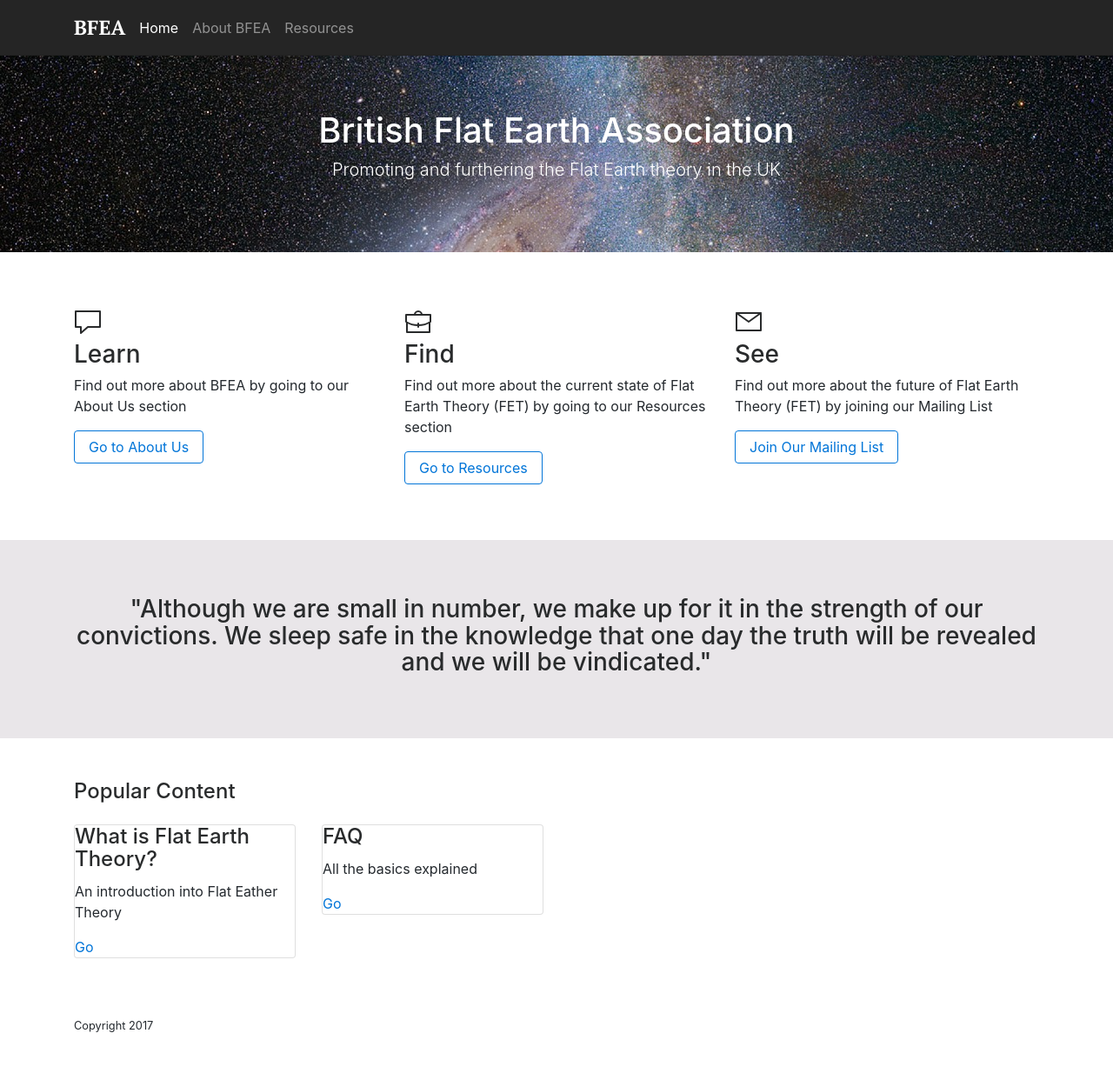
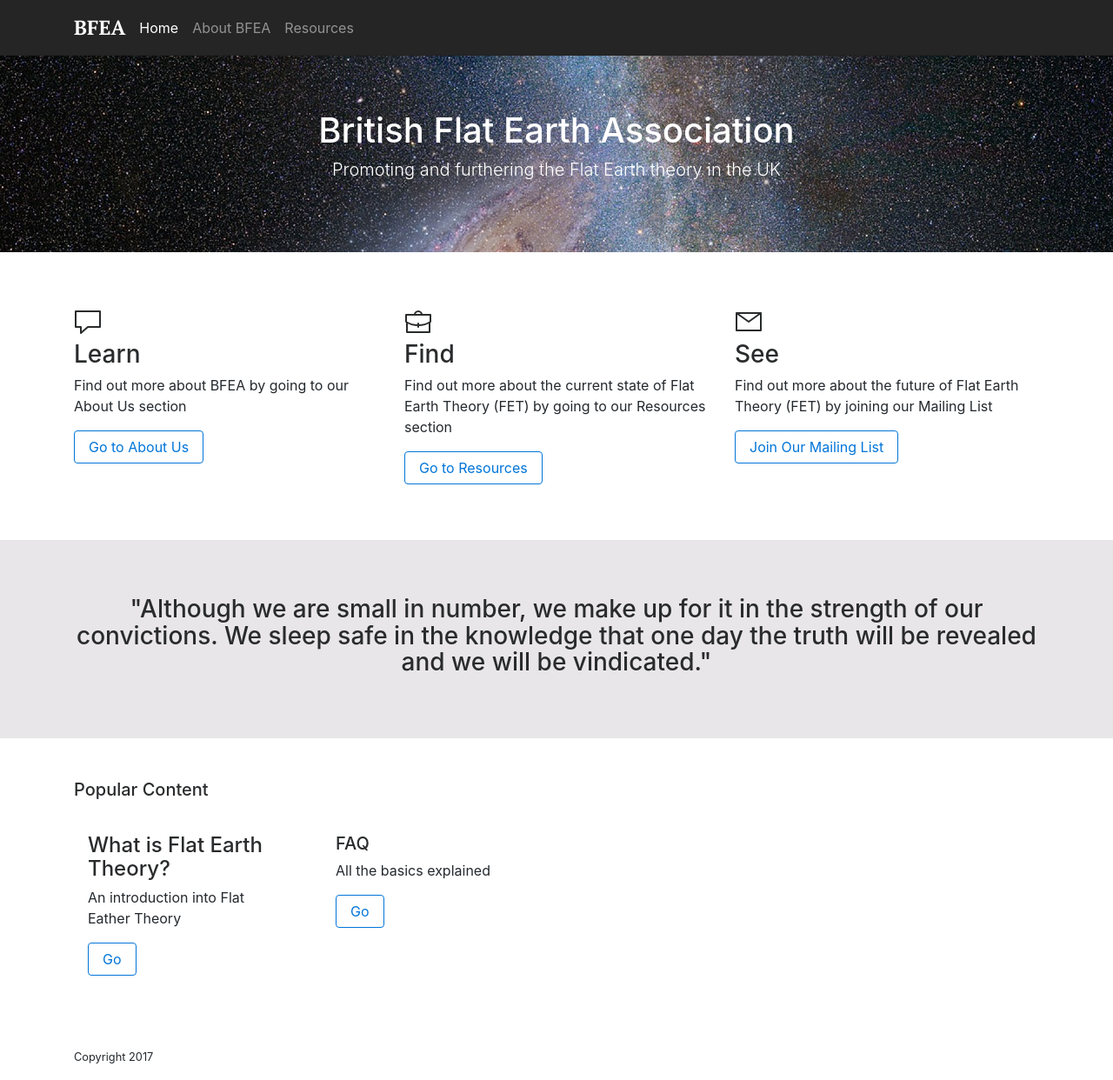
Before and after one commit to krussll/etsysimplicity, a Jekyll site: the page built from index.md, in a window 1280 px wide. Shown: the whole page at 87% size. Built offline with Jekyll 4.4.1, drawn with Linux system fonts in a browser that asks for light colours; a script that is not in the unit is left out; before the commit the page ends 1206 px from its top, so only the background shows below that.

Commit message:
Update home.html

```diff
--- a/_layouts/home.html
+++ b/_layouts/home.html
@@ -46,24 +46,24 @@
     </div>
 
     <div class="container my-md-5">
-      <h4>Popular Content</h4>
+      <h5>Popular Content</h5>
       <div class="row">
         <div class="col-sm-6 col-lg-3 my-3">
-          <div class="card">
-            <div class="card-body">
-              <h4 class="card-title">What is Flat Earth Theory?</h4>
-              <p class="card-text">An introduction into Flat Eather Theory</p>
-              <a href="#" class="card-link">Go</a>
+          <div class="border">
+            <div class="p-3">
+              <h4>What is Flat Earth Theory?</h4>
+              <p>An introduction into Flat Eather Theory</p>
+              <a class="btn btn-outline-primary" href="#" class="card-link">Go</a>
             </div>
           </div>
         </div>
 
         <div class="col-sm-6 col-lg-3 my-3">
-          <div class="card">
-            <div class="card-body">
-              <h4 class="card-title">FAQ</h4>
-              <p class="card-text">All the basics explained</p>
-              <a href="#" class="card-link">Go</a>
+          <div class="border">
+            <div class="p-3">
+              <h5>FAQ</h5>
+              <p>All the basics explained</p>
+              <a class="btn btn-outline-primary" href="#">Go</a>
             </div>
           </div>
         </div>
```
